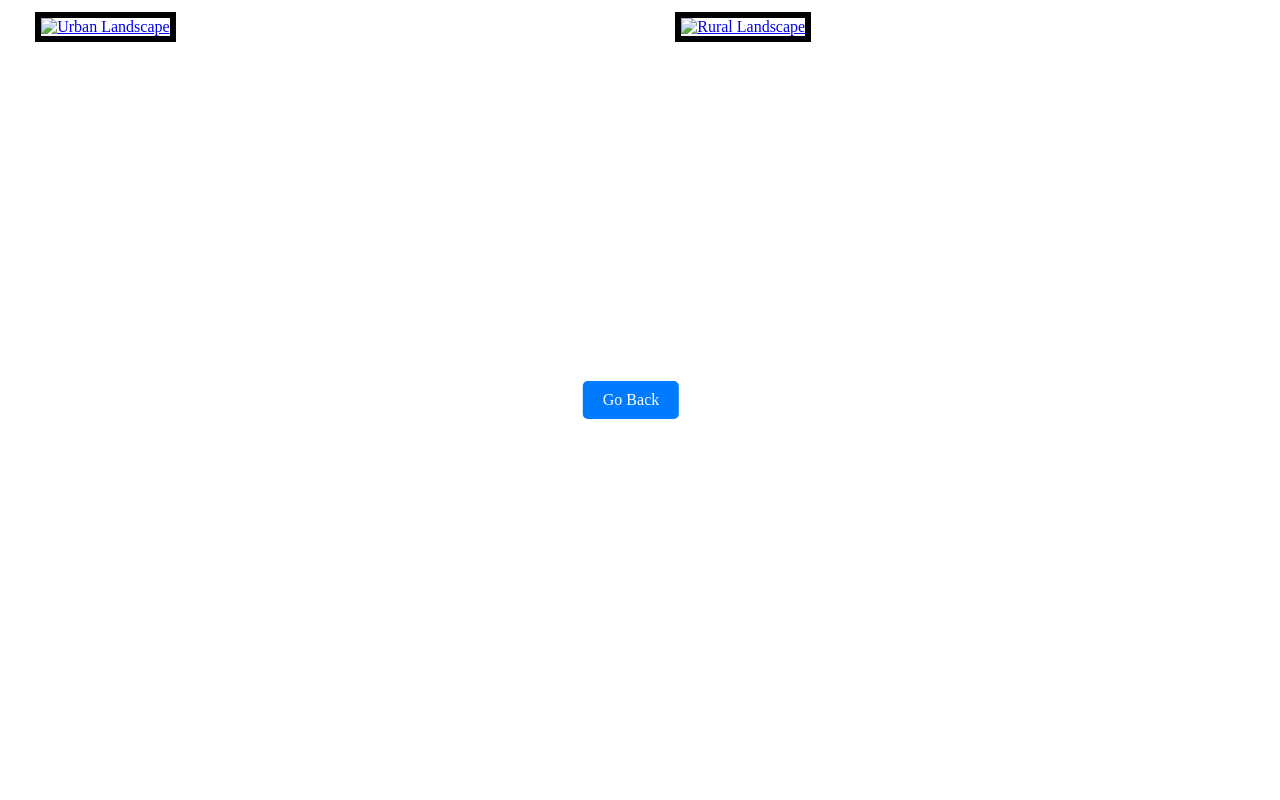
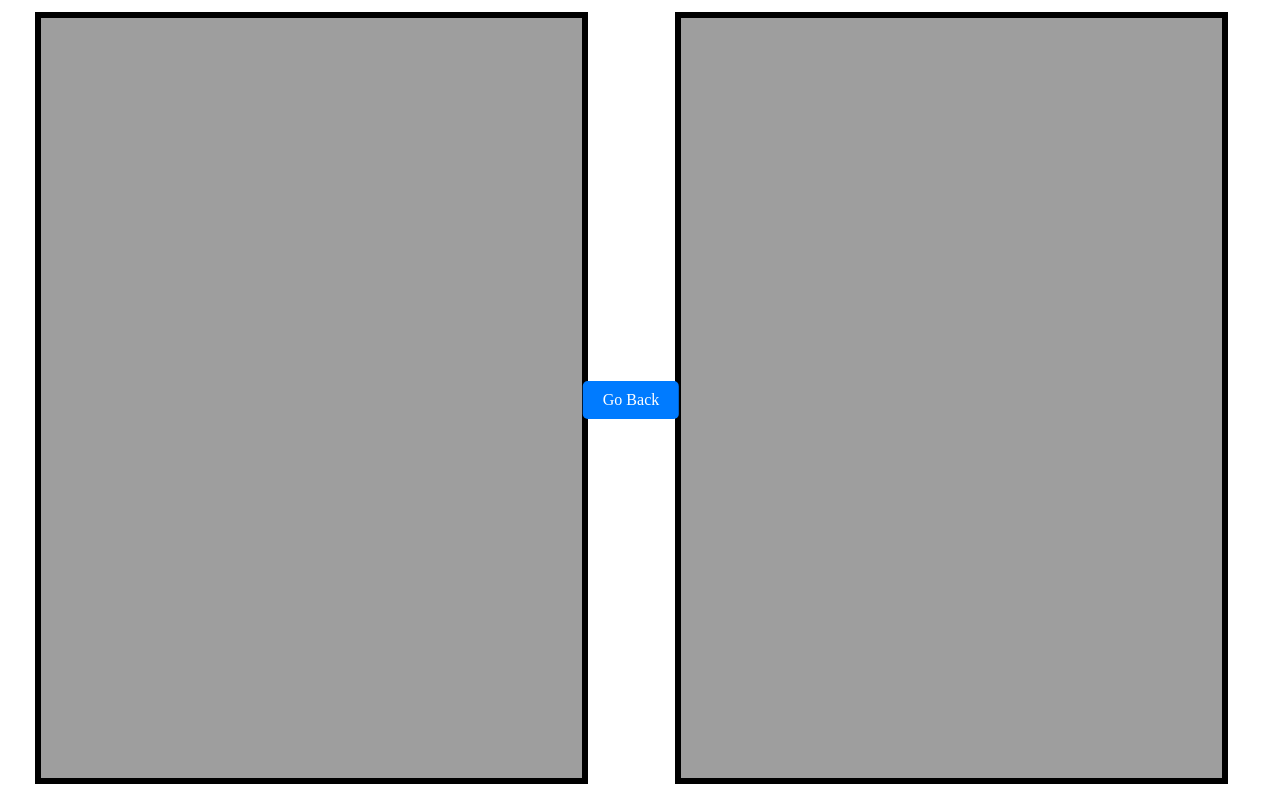
Before and after one commit to Masonwilcox/POLS_CAD_212, a plain HTML site: page templates/RuralvUrban.html in a window 1280 px wide. Drawn offline with Linux system fonts and the light colour scheme; the site is published under a folder, as on GitHub Pages, so addresses that start at the root find nothing.

Commit message:
Image fix

```diff
--- a/templates/RuralvUrban.html
+++ b/templates/RuralvUrban.html
@@ -62,12 +62,12 @@
 <div class="container">
   <div class="half">
     <a href="./Urban.html">
-      <img src="/assets/img/Urban.png" alt="Urban Landscape">
+      <img src="../assets/img/Urban.png" alt="Urban Landscape">
     </a>
   </div>
   <div class="half">
     <a href="./Rural.html">
-      <img src="/assets/img/Rural.png" alt="Rural Landscape">
+      <img src="../assets/img/Rural.png" alt="Rural Landscape">
     </a>
   </div>
   <a href="./VanMap.html" class="back-button">Go Back</a>
```
